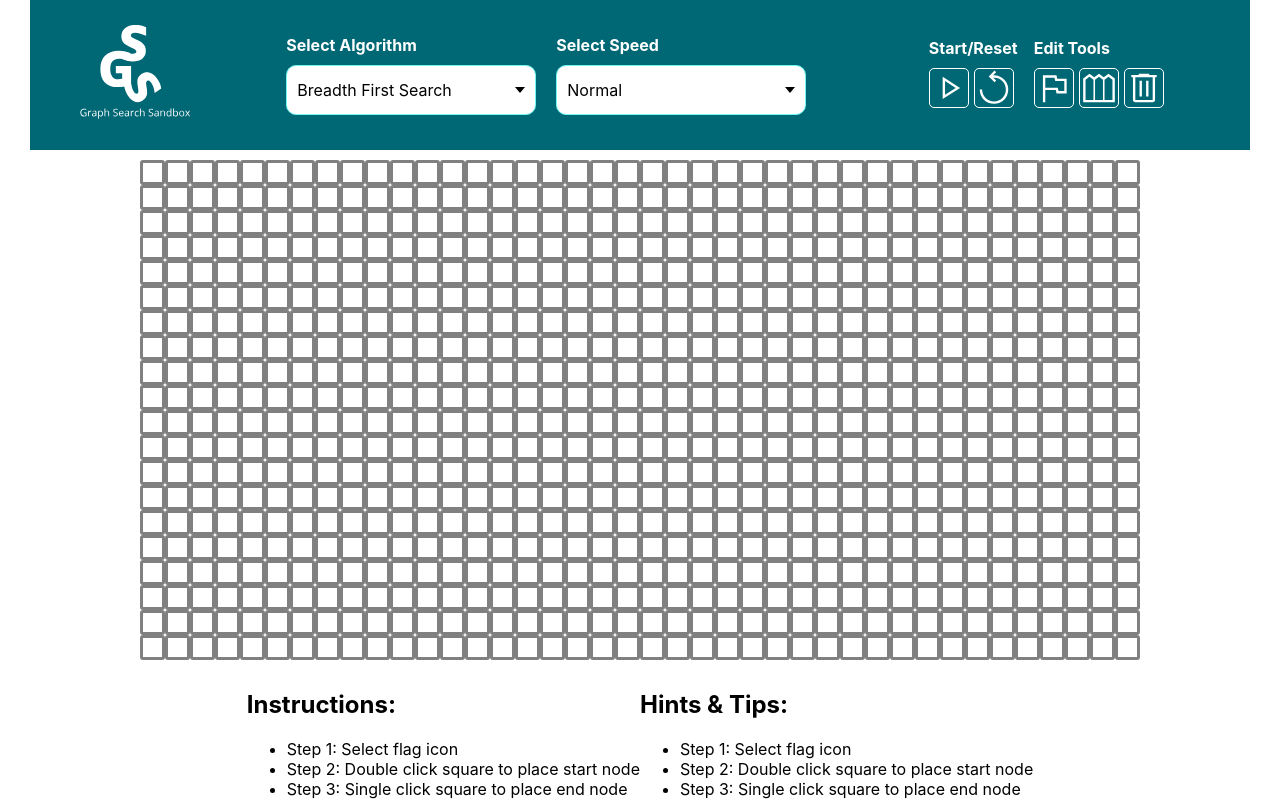
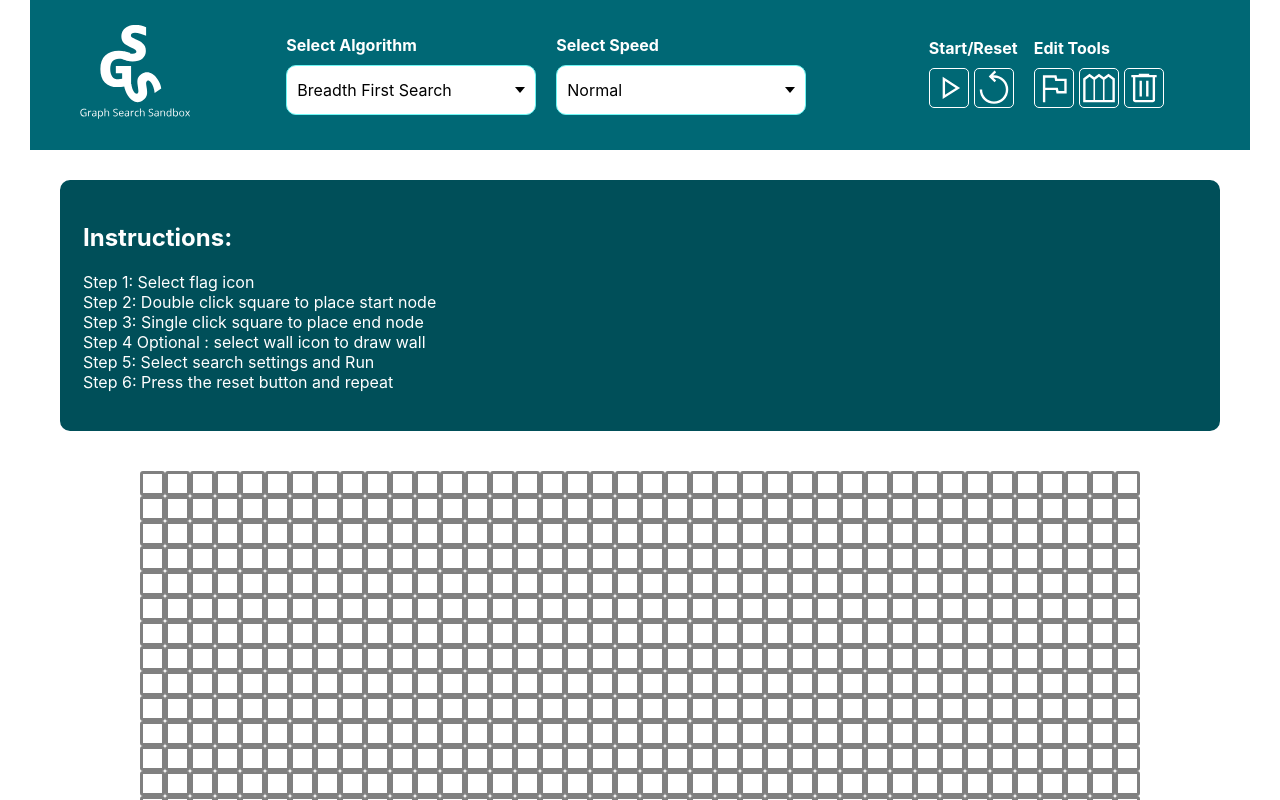
Before and after one commit to Code-Institute-Submissions/SabGibson-pathfinder-sandbox, a React (Create React App) app: page / in a window 1280 px wide. Shown: the top 800 px of the page. Built offline with nearby package versions, Linux system fonts and the light colour scheme.

Commit message:
added insrtuction & hints banner

```diff
--- a/src/App.js
+++ b/src/App.js
@@ -77,6 +77,21 @@ function App() {
         startSearch={startSearch}
         resetGrid={resetGrid}
       />
+      <div className="flex-wrapper">
+        <Card
+          classType={"how-to-use"}
+          title={"Instructions:"}
+          type={"info-card"}
+          inputs={[
+            "Step 1: Select flag icon",
+            "Step 2: Double click square to place start node",
+            "Step 3: Single click square to place end node",
+            "Step 4 Optional : select wall icon to draw wall",
+            "Step 5: Select search settings and Run",
+            "Step 6: Press the reset button and repeat",
+          ]}
+        />
+      </div>
       <Pathfinder
         activeTool={activeTool}
         setActiveTool={setActiveTool}
@@ -95,28 +110,12 @@ function App() {
       <div className="flex-wrapper">
         <Card
           classType={"how-to-use"}
-          title={"Instructions:"}
-          type={"info-card"}
-          inputs={[
-            "Step 1: Select flag icon",
-            "Step 2: Double click square to place start node",
-            "Step 3: Single click square to place end node",
-            "Step 4 Optional : select wall icon to draw wall",
-            "Step 5: Select search settings and Run",
-            "Step 6: Press the reset button and repeat",
-          ]}
-        />
-        <Card
-          classType={"how-to-use"}
           title={"Hints & Tips:"}
           type={"info-card"}
           inputs={[
-            "Step 1: Select flag icon",
-            "Step 2: Double click square to place start node",
-            "Step 3: Single click square to place end node",
-            "Step 4 Optional : select wall icon to draw wall",
-            "Step 5: Select search settings and Run",
-            "Step 6: Press the reset button and repeat",
+            "Breadth First Search BFS : Is a graph traversal method that uses the queue data structure.The BFS search in this sandbox shows the traversal to the target node, but not the path. BFS is used to prove I any path exists between nodes",
+            "Depth First Search DFS : Is a graph traversal method that uses the stack data structure.The DFS search in this sandbox shows the traversal to the target node, but not the path.BFS is used to prove I any path exists between nodes",
+            "Dijkstra’s Search : Is a graph search algorithm that uses minimisation to find the optimal path. It is a greedy algorithm and does not work with negative weights.",
           ]}
         />
       </div>
--- a/src/components/Navigation/Navigation.css
+++ b/src/components/Navigation/Navigation.css
@@ -137,6 +137,22 @@
   display: none;
   margin-bottom: 50px;
 }
+
+.how-to-use {
+  margin: 30px;
+  background: #004f59;
+  color: #fff;
+  padding: 20px;
+  border: 3px solid #004f59;
+  border-radius: 10px;
+  width: 100%;
+}
+
+.how-to-use > ul {
+  list-style: none;
+  padding-inline-start: 0px;
+}
+
 @media screen and (max-width: 1000px) {
   .sb-grid {
     margin-left: 5rem;
```
